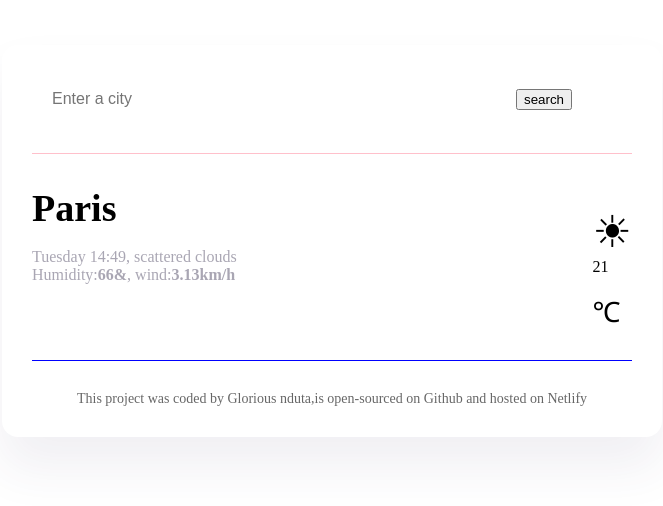
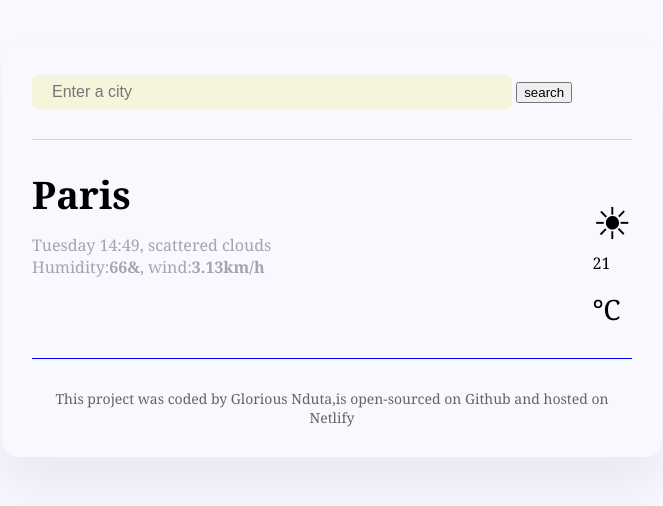
Before and after one commit to GloriousNduta/VANILLA-WEATHER-PROJECT, a plain HTML site: page index.html in a window 1280 px wide. Shown: the whole page, without its empty margins (308-971 px from the left). Drawn offline with Linux system fonts and the light colour scheme.

Commit message:
css update

```diff
--- a/index.html
+++ b/index.html
@@ -36,7 +36,7 @@
         </div>
       </main>
       <footer>
-        This project was coded by Glorious nduta,is open-sourced on Github and
+        This project was coded by Glorious Nduta,is open-sourced on Github and
         hosted on Netlify
       </footer>
     </body>
--- a/src/style.css
+++ b/src/style.css
@@ -1,9 +1,9 @@
 body {
-  background: ;
-  font-family: ;
+  background: #69b3d4;
+  font-family: Georgia, "Times New Roman", Times, serif;
 }
 .weather-app {
-  background: ;
+  background: ghostwhite;
   max-width: 600px;
   margin: 45px auto;
   box-shadow: 0 30px 50px rgba(65, 50, 100, 0.08);
@@ -15,21 +15,22 @@ header {
   padding: 0 0 30px 0;
 }
 .search-form-input {
-  background-color: ;
+  background-color: beige;
   border: none;
   border-radius: 6px;
   width: 80%;
   font-size: 16px;
-  padding: 15px 20px;
+  padding: 8px 20px;
 }
 .search-form-button {
-  background: ;
-  padding: 15px 30px;
+  background-color: rgb(20, 133, 114);
+  padding: 50px 60px;
   border: none;
   font-size: 16px;
   margin-left: 5px;
   border-radius: 6px;
   color: antiquewhite;
+  line-height: 30px;
 }
 main {
   padding: 30px 0;
@@ -49,7 +50,7 @@ main {
   font-weight: 500;
 }
 .weather-app-details.strong {
-  color: ;
+  color: indigo;
 }
 .weather-app-details-container {
   display: flex;
```
